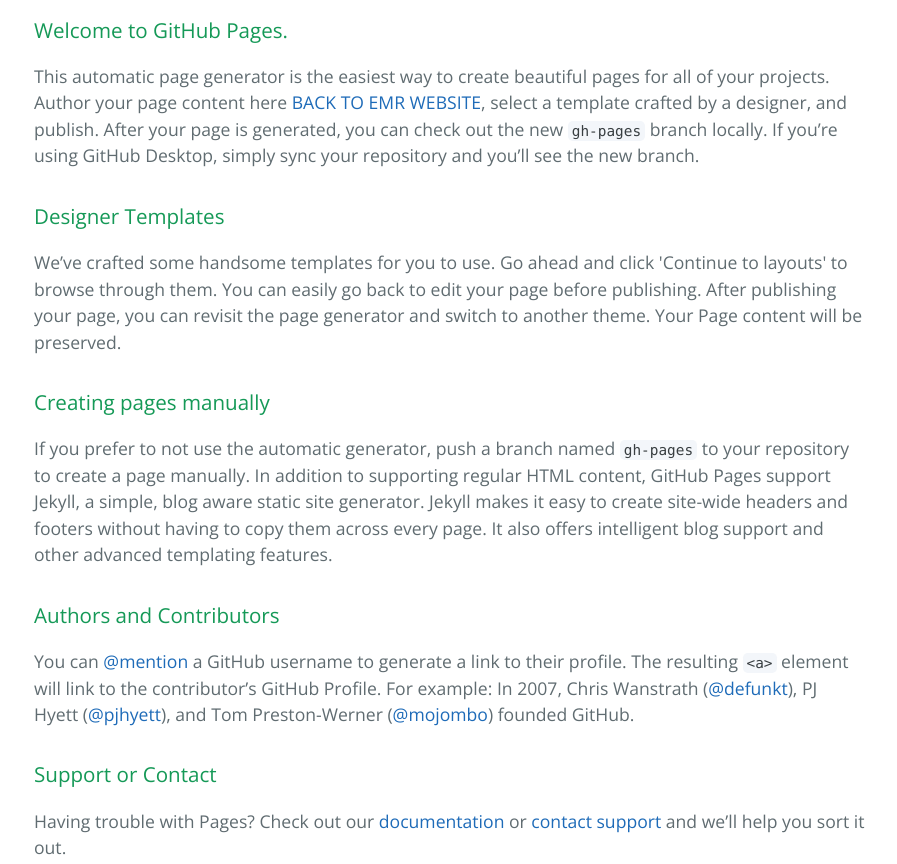
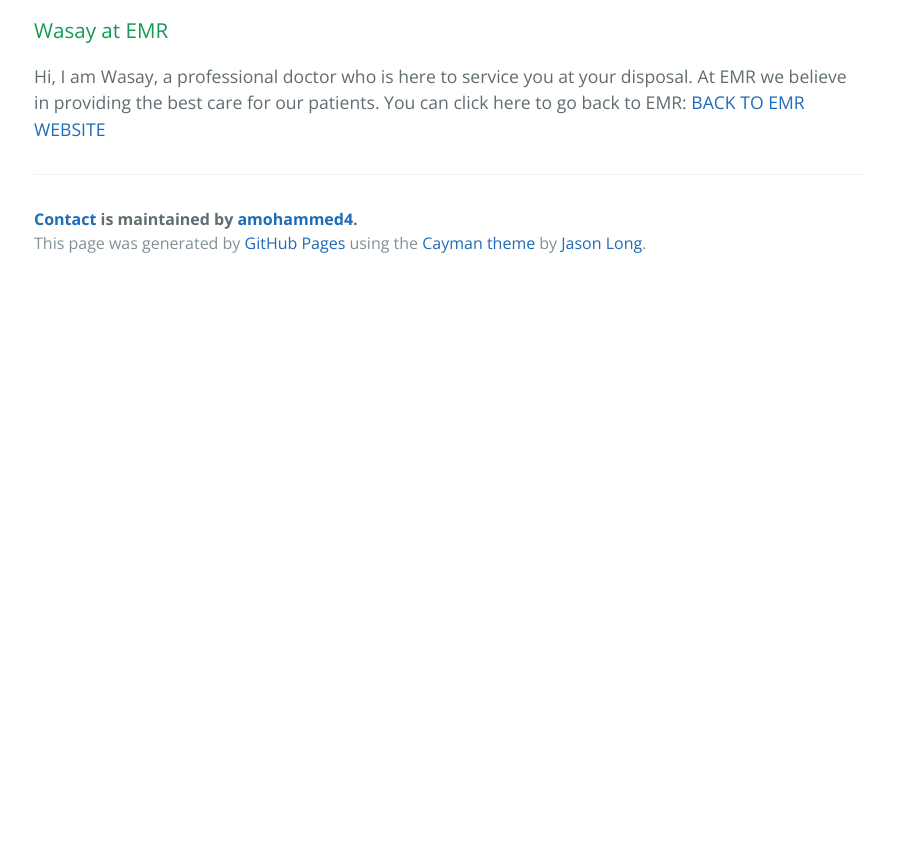
Before and after one commit to amohammed4/Contact, a plain HTML site: page index.html in a window 1280 px wide. Shown: the part 400-1264 px from the top of the page, without its empty margins (190-1087 px from the left). After the commit the page ends 800 px from the top, so only its background shows below. Drawn offline with nearby package versions, Linux system fonts and the light colour scheme.

```diff
--- a/index.html
+++ b/index.html
@@ -20,29 +20,9 @@
 
     <section class="main-content">
       <h3>
-<a id="welcome-to-github-pages" class="anchor" href="#welcome-to-github-pages" aria-hidden="true"><span aria-hidden="true" class="octicon octicon-link"></span></a>Welcome to GitHub Pages.</h3>
+<a id="wasay-at-emr" class="anchor" href="#wasay-at-emr" aria-hidden="true"><span aria-hidden="true" class="octicon octicon-link"></span></a>Wasay at EMR</h3>
 
-<p>This automatic page generator is the easiest way to create beautiful pages for all of your projects. Author your page content here <a href="http://127.0.0.1:8082/login.html">BACK TO EMR WEBSITE</a>, select a template crafted by a designer, and publish. After your page is generated, you can check out the new <code>gh-pages</code> branch locally. If you’re using GitHub Desktop, simply sync your repository and you’ll see the new branch.</p>
-
-<h3>
-<a id="designer-templates" class="anchor" href="#designer-templates" aria-hidden="true"><span aria-hidden="true" class="octicon octicon-link"></span></a>Designer Templates</h3>
-
-<p>We’ve crafted some handsome templates for you to use. Go ahead and click 'Continue to layouts' to browse through them. You can easily go back to edit your page before publishing. After publishing your page, you can revisit the page generator and switch to another theme. Your Page content will be preserved.</p>
-
-<h3>
-<a id="creating-pages-manually" class="anchor" href="#creating-pages-manually" aria-hidden="true"><span aria-hidden="true" class="octicon octicon-link"></span></a>Creating pages manually</h3>
-
-<p>If you prefer to not use the automatic generator, push a branch named <code>gh-pages</code> to your repository to create a page manually. In addition to supporting regular HTML content, GitHub Pages support Jekyll, a simple, blog aware static site generator. Jekyll makes it easy to create site-wide headers and footers without having to copy them across every page. It also offers intelligent blog support and other advanced templating features.</p>
-
-<h3>
-<a id="authors-and-contributors" class="anchor" href="#authors-and-contributors" aria-hidden="true"><span aria-hidden="true" class="octicon octicon-link"></span></a>Authors and Contributors</h3>
-
-<p>You can <a href="https://help.github.com/articles/basic-writing-and-formatting-syntax/#mentioning-users-and-teams" class="user-mention">@mention</a> a GitHub username to generate a link to their profile. The resulting <code>&lt;a&gt;</code> element will link to the contributor’s GitHub Profile. For example: In 2007, Chris Wanstrath (<a href="https://github.com/defunkt" class="user-mention">@defunkt</a>), PJ Hyett (<a href="https://github.com/pjhyett" class="user-mention">@pjhyett</a>), and Tom Preston-Werner (<a href="https://github.com/mojombo" class="user-mention">@mojombo</a>) founded GitHub.</p>
-
-<h3>
-<a id="support-or-contact" class="anchor" href="#support-or-contact" aria-hidden="true"><span aria-hidden="true" class="octicon octicon-link"></span></a>Support or Contact</h3>
-
-<p>Having trouble with Pages? Check out our <a href="https://help.github.com/pages">documentation</a> or <a href="https://github.com/contact">contact support</a> and we’ll help you sort it out.</p>
+<p>Hi, I am Wasay, a professional doctor who is here to service you at your disposal. At EMR we believe in providing the best care for our patients. You can click here to go back to EMR: <a href="http://127.0.0.1:8082/login.html">BACK TO EMR WEBSITE</a></p>
 
       <footer class="site-footer">
         <span class="site-footer-owner"><a href="https://github.com/amohammed4/Contact">Contact</a> is maintained by <a href="https://github.com/amohammed4">amohammed4</a>.</span>
```
Also changed, not shown: params.json (+1 -1 lines).
